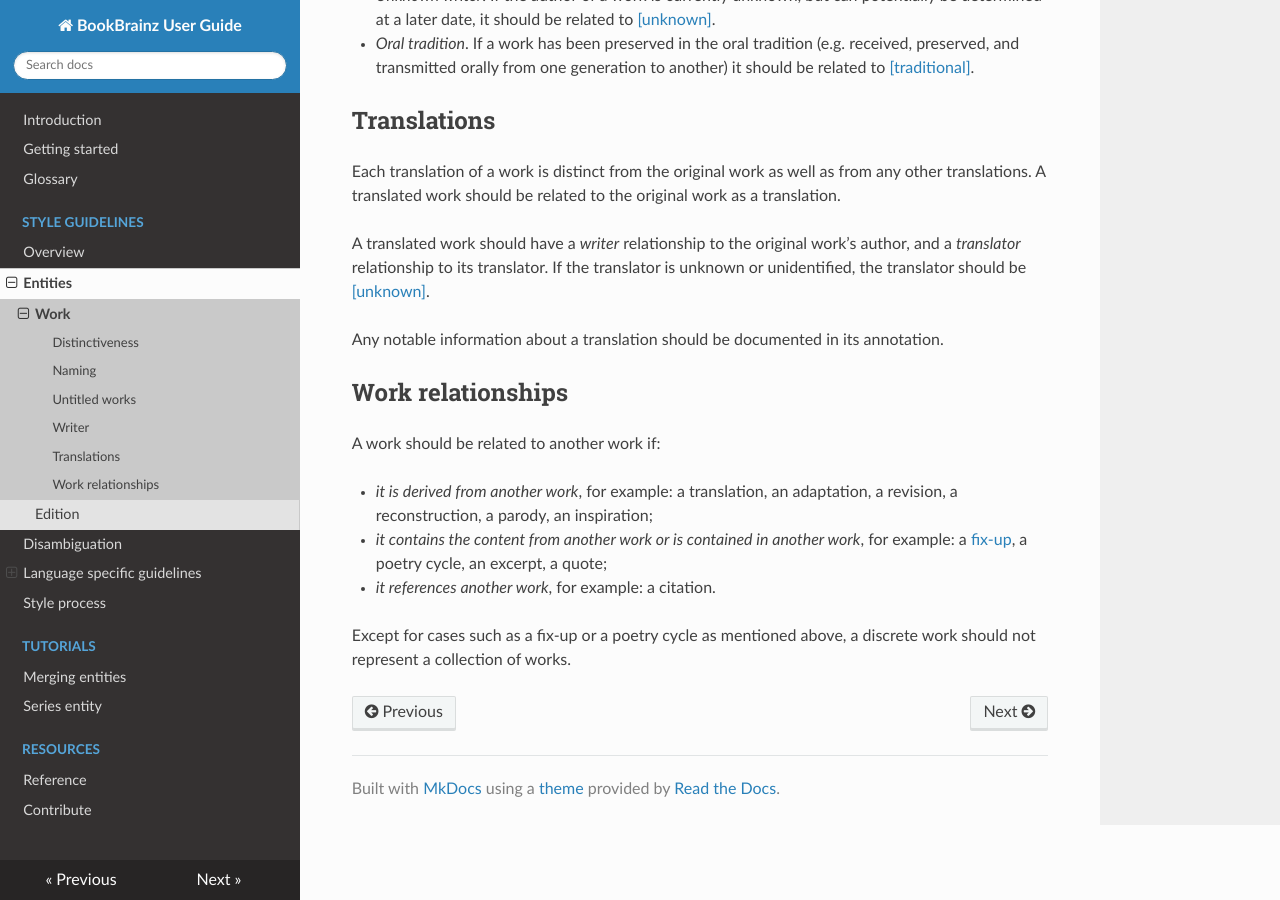
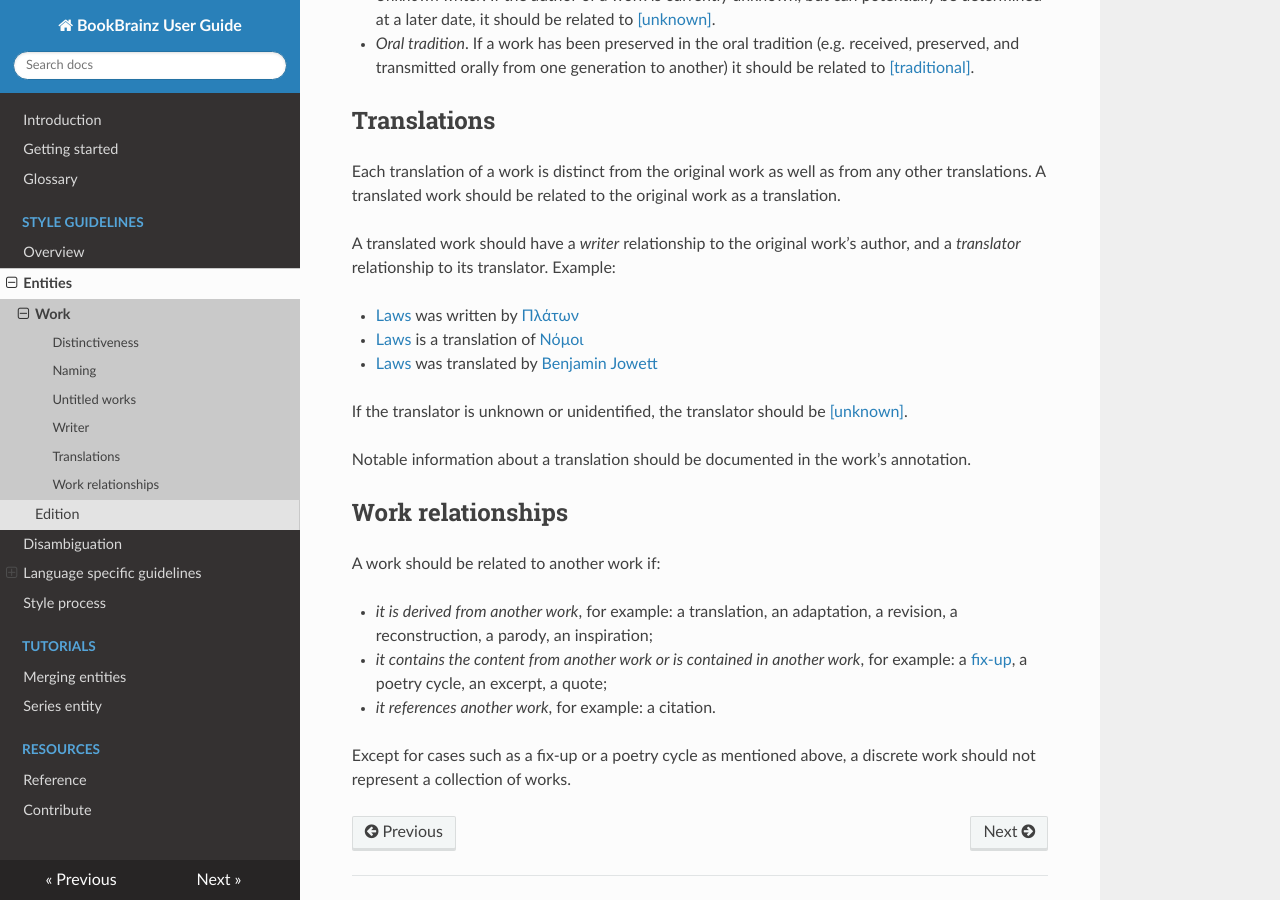
Before and after one commit to metabrainz/bookbrainz-user-guide, an MkDocs documentation site: the page built from docs/style/entities/work.md, in a window 1280 px wide and 900 px high, scrolled down 1240 px. Built offline with MkDocs 1.6.1, drawn with Linux system fonts in a browser that asks for light colours; nearby versions of some CDN libraries.

Commit message:
Cite translation example.

```diff
--- a/docs/style/entities/work.md
+++ b/docs/style/entities/work.md
@@ -65,11 +65,20 @@ any other translations. A translated work should be related to the original
 work as a translation.
 
 A translated work should have a *writer* relationship to the original work’s
-author, and a *translator* relationship to its translator. If the translator
-is unknown or unidentified, the translator should be
+author, and a *translator* relationship to its translator. Example:
+
+- [Laws](https://bookbrainz.org/work/269d554e-4c92-49e6-b83b-66b2ac304e8d) was
+written by [Πλάτων](https://bookbrainz.org/author/3efc11ba-87ae-4cd0-9677-373f7618925a)
+- [Laws](https://bookbrainz.org/work/269d554e-4c92-49e6-b83b-66b2ac304e8d) is
+a translation of [Νόμοι](https://bookbrainz.org/work/d121b20d-0174-4a6f-8382-203a1aca6bca)
+- [Laws](https://bookbrainz.org/work/269d554e-4c92-49e6-b83b-66b2ac304e8d) was
+translated by [Benjamin Jowett](https://bookbrainz.org/author/dc98466f-9e81-4fb1-a714-3b62b625b455)
+
+If the translator is unknown or unidentified, the translator should be
 [[unknown]](https://bookbrainz.org/author/6c1b8f55-4c7e-4739-bfa2-1979da4c68e1).
 
-Any notable information about a translation should be documented in its annotation.
+Notable information about a translation should be documented in the work’s
+annotation.
 
 ## Work relationships
 
```
